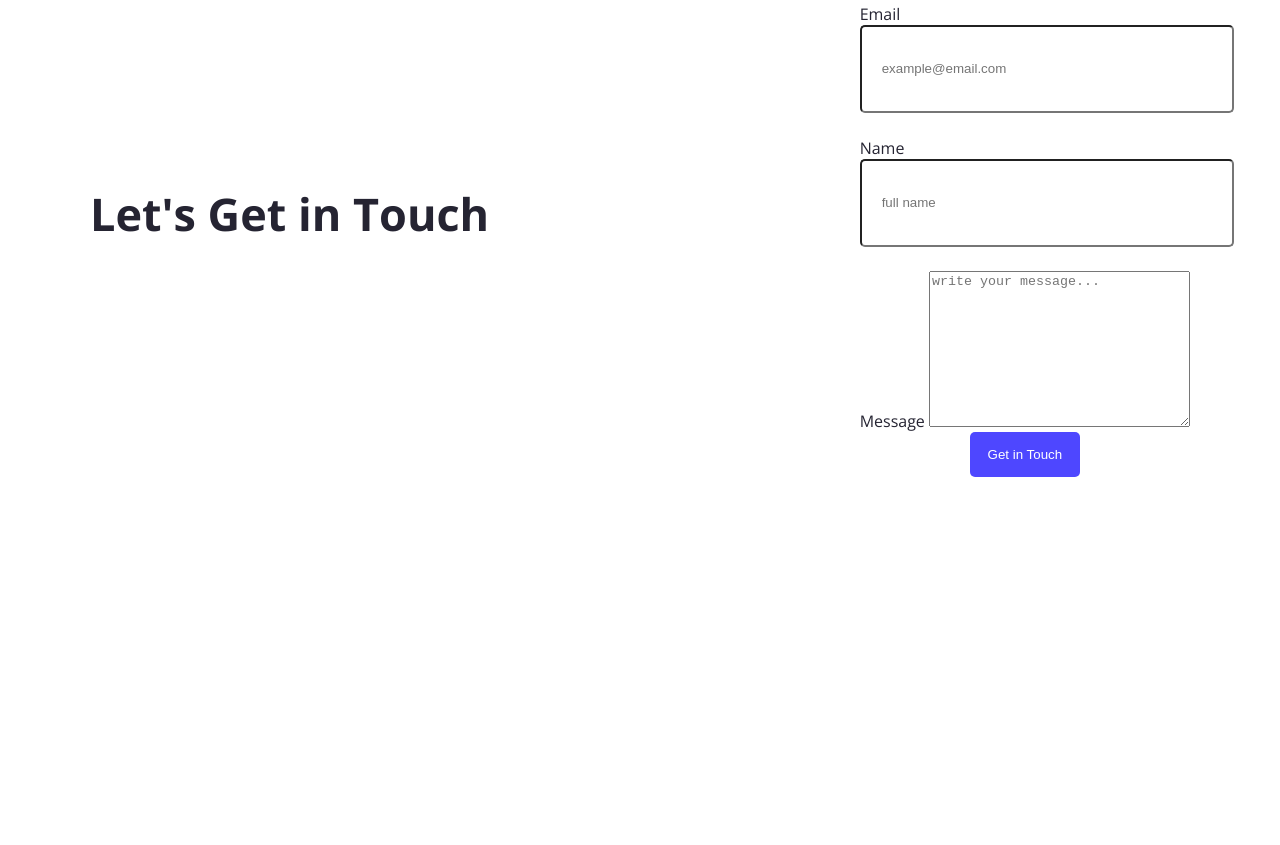
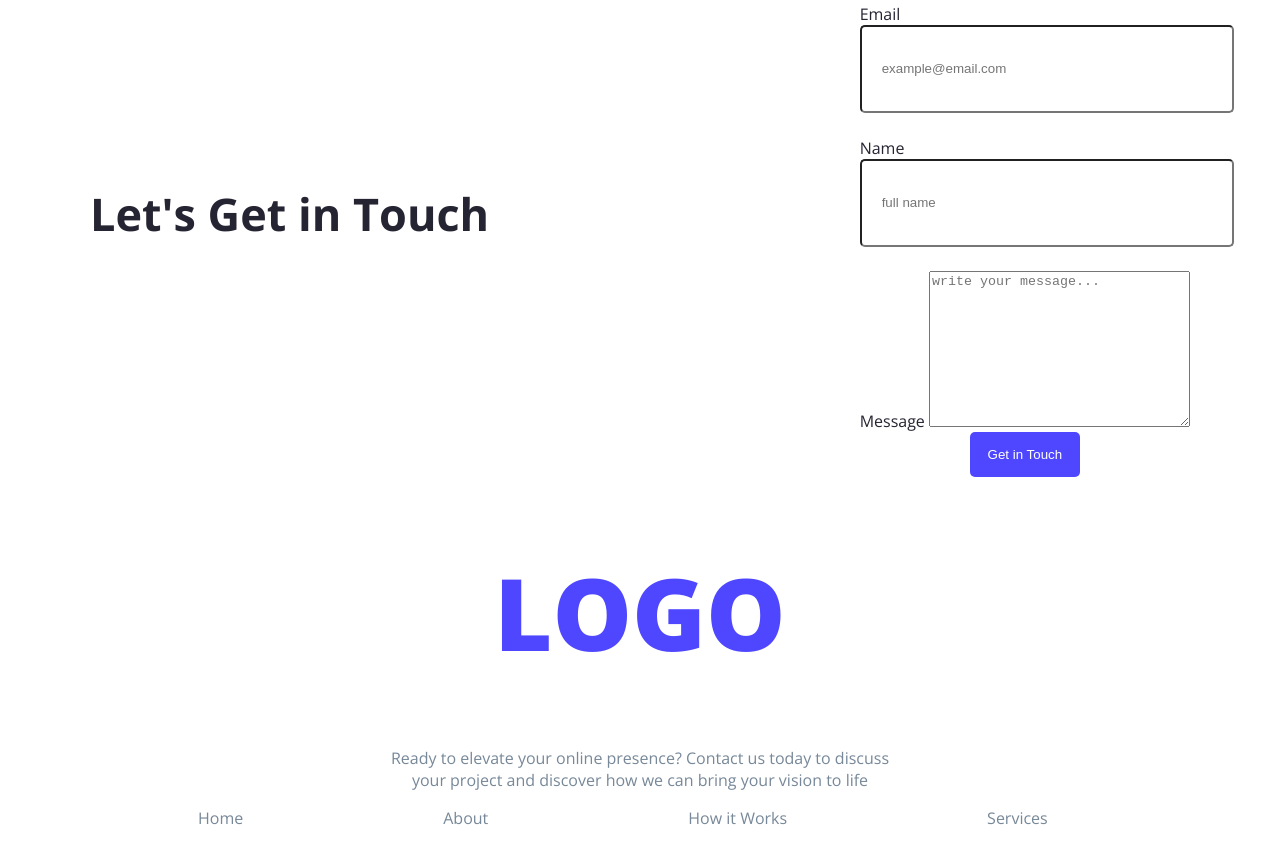
Before and after one commit to AfrozaParvin/cool-dark-ui-template, a plain HTML site: page index.html in a window 1280 px wide. Shown: the part 1518-2363 px from the top of the page. Before the commit the page ends 2015 px from the top, so only its background shows below. Drawn offline with nearby package versions, Linux system fonts and the light colour scheme.

Commit message:
added footer section and action sections text color changes

```diff
--- a/index.html
+++ b/index.html
@@ -166,6 +166,22 @@
            </div>
     </main>
     <footer>
+        <div class="footer">
+         <h1 class="logo">LOGO</h1>
+         <p class="footer-para">Ready to elevate your online presence? Contact us today to discuss<br>
+             your project and discover how we can bring your vision to life</p>
+         <ul>
+            <li><a class="code"href="">Home</a></li>
+            <li><a class="code" href="">About</a></li>
+            <li><a class="code" href="">How it Works</a></li>
+            <li><a class="code" href="">Services</a></li>
+
+
+
+         </ul>
+
+        </div>
+
 
     </footer>
 
--- a/styles/template.css
+++ b/styles/template.css
@@ -59,7 +59,8 @@ margin: auto;
  }
  .section-description{
     font-size: 18px;
-    color: #252432;
+    color:lightslategray;
+
 
  }
  .action-pic{
@@ -166,3 +167,31 @@ button:hover{
 .btn-primary:hover{
     color: #4E47FF;
 }
+/* footer section */
+.logo{
+    text-align: center;
+    font-size: 100px;
+    font-weight:900;
+    color: #4E47FF;
+}
+.footer-para{
+    text-align: center;
+    color:lightslategray;
+}
+footer ul li{
+    list-style: none;
+    margin-right: 50px;
+}
+ul li a{
+    text-decoration: none;
+    text-align: center;
+    margin-left: 150px;
+}
+.code{
+color:lightslategray;
+
+
+}
+footer ul{
+    display: flex;
+}
```
